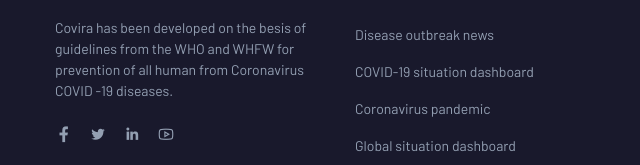
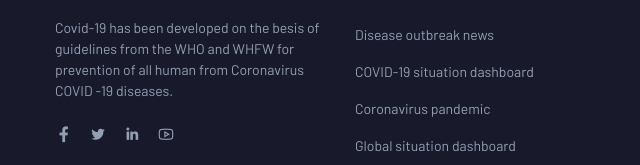
Before and after one commit to sulaimanwebdev/Covid19-Landing-Page, a plain HTML site: page index.html in a window 1280 px wide. Shown: the part 6899-7064 px from the top of the page, 0-640 px from the left. Drawn offline with nearby package versions, Linux system fonts and the light colour scheme; some packages are replaced by stand-ins of ours; no server answers; files whose address does not match are found by name.

Commit message:
Update index.html

```diff
--- a/index.html
+++ b/index.html
@@ -844,7 +844,7 @@
                             <a href="" class="footer-logo">
                                 <img src="assets/img/logo-white.png" alt="" class="img-fluid">
                             </a>
-                            <p>Covira has been developed on the besis of guidelines from the WHO and WHFW for
+                            <p>Covid-19 has been developed on the besis of guidelines from the WHO and WHFW for
                                 prevention of all human from Coronavirus COVID -19 diseases. </p>
                             <ul class="social">
                                 <li>
```
